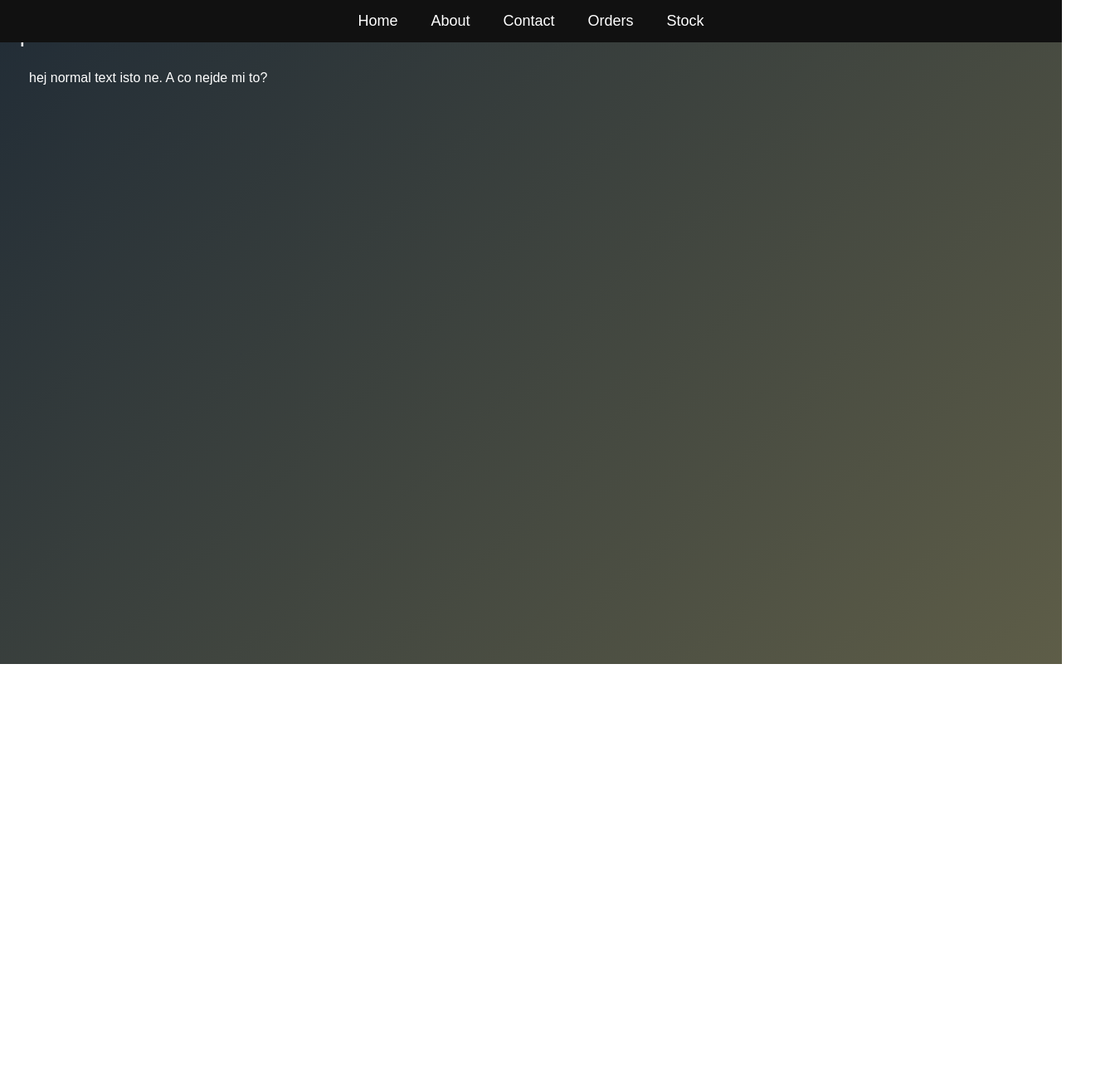
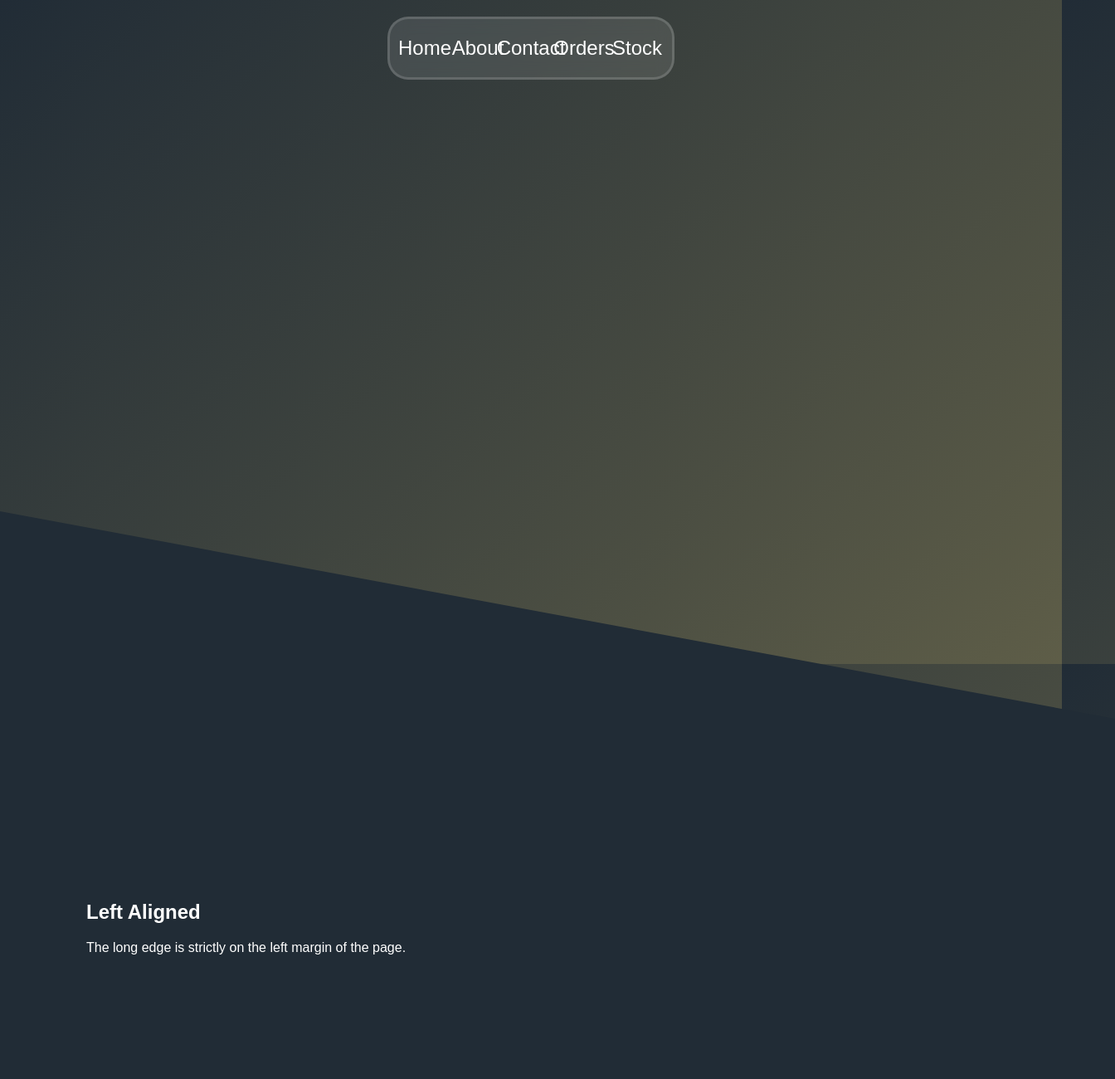
Before and after one commit to Phypoo/Phypoo.github.io, a plain HTML site: page index.html in a window 1280 px wide. Shown: the top 1300 px of the page at 83% size, 1344 px wide, since content can reach past the window. Before the commit the page ends 800 px from the top, so only its background shows below. Drawn offline with Linux system fonts and the light colour scheme.

Commit message:
CSS-containers

```diff
--- a/index.html
+++ b/index.html
@@ -20,7 +20,43 @@
 		</ul>
 	</nav>
 
-	<p class="special">Special text</p>
-	<p class="normal">hej normal text isto ne. A co nejde mi to?</p>
+	<section class="container">
+		<div class="trapezoid left-aligned">
+			<div class="content">
+				<h2>Left Aligned</h2>
+				<p>The long edge is strictly on the left margin of the page.</p>
+			</div>
+		</div>
+
+		<div class="trapezoid right-aligned">
+			<div class="content">
+				<h2>Right Aligned</h2>
+				<p>The long edge is strictly on the right margin of the page.</p>
+			</div>
+		</div>
+
+		<div class="trapezoid left-aligned">
+			<div class="content">
+				<h2>Left Aligned Again</h2>
+				<p>Perfect for an alternating timeline or feature layout.</p>
+			</div>
+		</div>
+
+		<div class="trapezoid right-aligned">
+			<div class="content">
+				<h2>Right Aligned</h2>
+				<p>The long edge is strictly on the right margin of the page.</p>
+			</div>
+		</div>
+	</section>
+
+	<section class="buttom line">
+		<div class="buttom">
+			<div class="content center aligned">
+				<h2>Ou Yeeeah</h2>
+				<p>Created originally by Phypo© 2026.</p>
+			</div>
+		</div>
+	</section>
 </body>
 </html>
--- a/style.css
+++ b/style.css
@@ -10,53 +10,110 @@
     font-family: Arial, sans-serif;
 }
 
-/* Navbar container */
 .navbar {
-    position: fixed;     /* stays at top */
-    top: 0;
-    width: 100%;
-    background-color: #111;
+    width: 320px;
+    margin: 20px auto;
+    background: rgba(255,255,255,0.1);
+    border-radius: 25px;
+    backdrop-filter: blur(10px);
+    border: 3px solid rgba(255, 255, 255, 0.15);
+    padding: 10px;
 }
 
-/* Remove bullet points */
+/* Remove ugly list styling */
 .navbar ul {
     list-style: none;
+    display: flex;
+    justify-content: space-around;
     margin: 0;
     padding: 0;
-
-    display: flex;           /* horizontal layout */
-    justify-content: center; /* CENTER items */
-    align-items: center;
 }
 
-/* Space between menu items */
-.navbar li {
-    margin: 0 20px;
+/* Dock buttons */
+.navbar a {
+    width: 50px;
+    height: 50px;
+    display: flex;
+    justify-content: center;
+    align-items: center;
+    text-decoration: none;
+    color: white;
+    font-size: 24px;
+    border-radius: 12px;
+    transition: all 0.25s ease;
 }
 
-/* Link styling */
-.navbar a {
-    display: block;
-    padding: 15px 0;
-    color: white;
-    text-decoration: none;
-    font-size: 18px;
+/* Hover animation */
+.navbar a:hover {
+    background: rgba(255, 255, 255, 0.15);
+    transform: translateY(-5px) scale(1.1);
+    box-shadow: 0 0 20px rgba(255,255,255,0.2);
 }
 
-/* Hover effect */
-.navbar a:hover {
-    color: #00bfff;
+/* Base container styling */
+body {
+    margin: 0;
+    padding: 0;
+    font-family: sans-serif;
+    background-color: #f4f4f9;
 }
 
-.special {
-    font-size: 28px;
-    margin-top: 25px;
-    margin-left: 5px;
-    color: white;
+.container {
+    display: flex;
+    flex-direction: column;
+    gap: 500px; /* Space between the trapezoids */
+    padding-top: 500px;
 }
 
-.normal {
-    font-size: 16px;
-    margin-left: 35px;
+/* Base Trapezoid Styles */
+.trapezoid {
+    width: 100%;
+    min-height: 1000px;
+    display: flex;
+    align-items: center;
     color: white;
+    transition: clip-path 0.3s ease; /* Smooth scaling if needed */
 }
+
+/* ORIENTATION 1: Long side on LEFT margin
+  Top-right corner moves in to 85%, Bottom-right corner moves in to 85%
+*/
+.left-aligned {
+    background: #212c36;
+    clip-path: polygon(0% 0%, 100% 25%, 100% 75%, 0% 100%);
+    justify-content: flex-start;
+    padding-left: 5%;
+}
+
+/* ORIENTATION 2: Long side on RIGHT margin
+  Top-left corner moves in to 15%, Bottom-left corner stays at 0%
+*/
+.right-aligned {
+    background: #212c36;
+    clip-path: polygon(0% 25%, 100% 0%, 100% 100%, 0% 75%);
+    justify-content: flex-end;
+    padding-right: 5%;
+}
+
+.buttom line {
+    width: 100%;
+    min-height: 1000px;
+    display: flex;
+    align-items: center;
+    color: white;
+    transition: clip-path 0.3s ease; /* Smooth scaling if needed */
+}
+
+.buttom {
+    background:  #212c36;
+    clip-path: polygon(35% 0%, 100% 60%, 100% 100%, 0% 100%, 0% 30%);
+}
+
+/* Content padding so text doesn't get cut off by the angles */
+.content {
+    max-width: 60%;
+    padding: 40px;
+}
+.content center aligned {
+    display: flex;
+}
```
